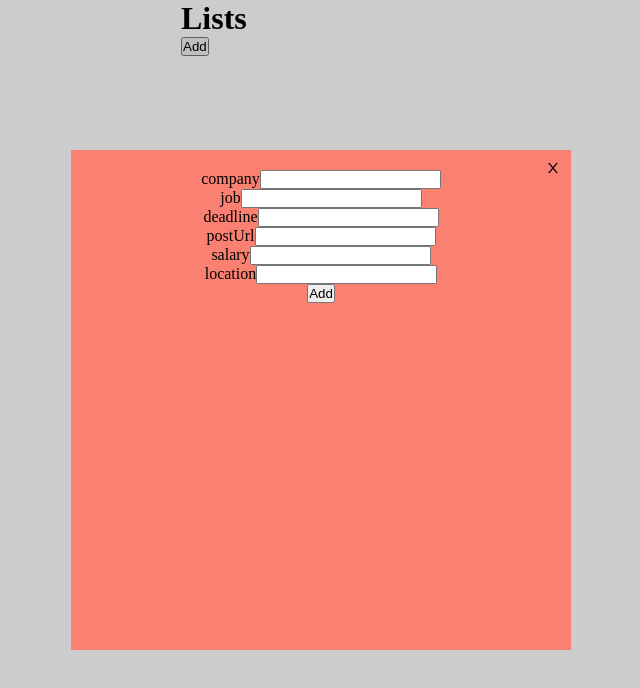
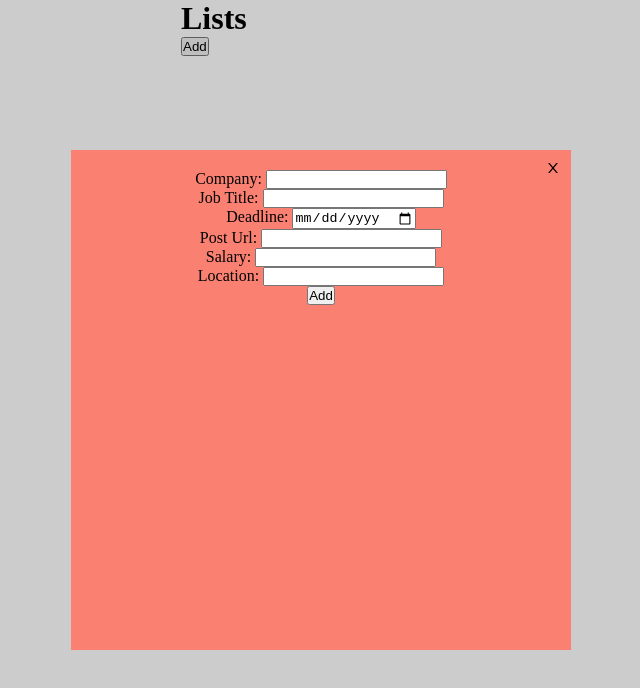
Before and after one commit to ShubhamChavhan09/job-huntr, a React (Create React App) app: page / in a window 1280 px wide. Both pictures are taken after a click on the button "Add". Shown: the top 688 px of the page, without its empty margins (319-959 px from the left). Built offline with nearby package versions, Linux system fonts and the light colour scheme.

Commit message:
Added type component to the input

```diff
--- a/src/components/input/index.js
+++ b/src/components/input/index.js
@@ -1,10 +1,16 @@
 import React from "react";
 
-const Input = ({ name, value, set }) => {
+const Input = ({ name, value, set, label, type }) => {
   return (
     <>
-      <label>{name}</label>
-      <input type="text" value={value} onChange={(e) => set(e.target.value)} />
+      <label>{label}: </label>
+      <input
+        type={type}
+        value={value}
+        onChange={set}
+        name={name}
+        label={label}
+      />
     </>
   );
 };
```
